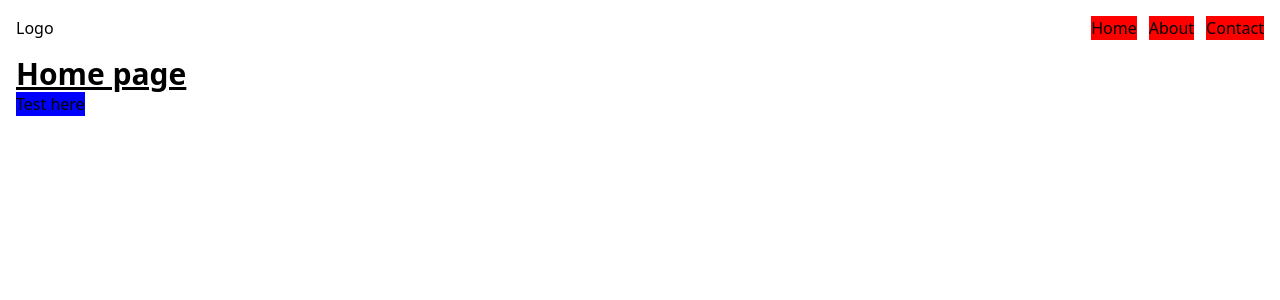
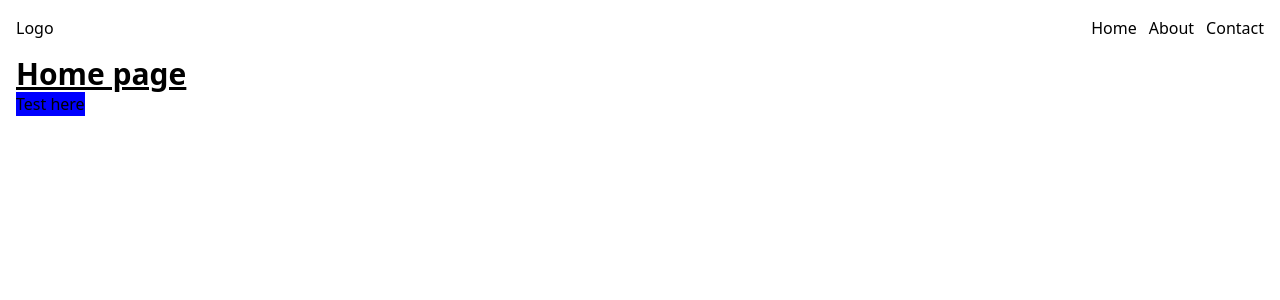
Before and after one commit to alekspanteli/next-13-basics, a Next.js app: page / in a window 1280 px wide. Shown: the top 300 px of the page. Built offline with nearby package versions, Linux system fonts and the light colour scheme.

Commit message:
add nesting

```diff
--- a/app/styles/components/navbar.css
+++ b/app/styles/components/navbar.css
@@ -9,8 +9,7 @@
 }
 .menu {
   @apply flex gap-3;
+  &__link {
+    @apply text-black hover:text-orange-500;
+  }
 }
-
-.menu__item {
-  @apply bg-[red];
-}
--- a/package.json
+++ b/package.json
@@ -19,7 +19,6 @@
     "autoprefixer": "^10.4.13",
     "postcss": "^8.4.18",
     "postcss-import": "^15.0.0",
-    "postcss-nesting": "^10.2.0",
     "tailwindcss": "^3.2.1"
   }
 }
--- a/postcss.config.js
+++ b/postcss.config.js
@@ -1,7 +1,7 @@
 module.exports = {
   plugins: {
     "postcss-import": {},
-    "tailwindcss/nesting": "postcss-nesting",
+    "tailwindcss/nesting": {},
     tailwindcss: {},
     autoprefixer: {},
   },
```
Also changed, not shown: 1 other file (tests, documents, lock files or other folders).
